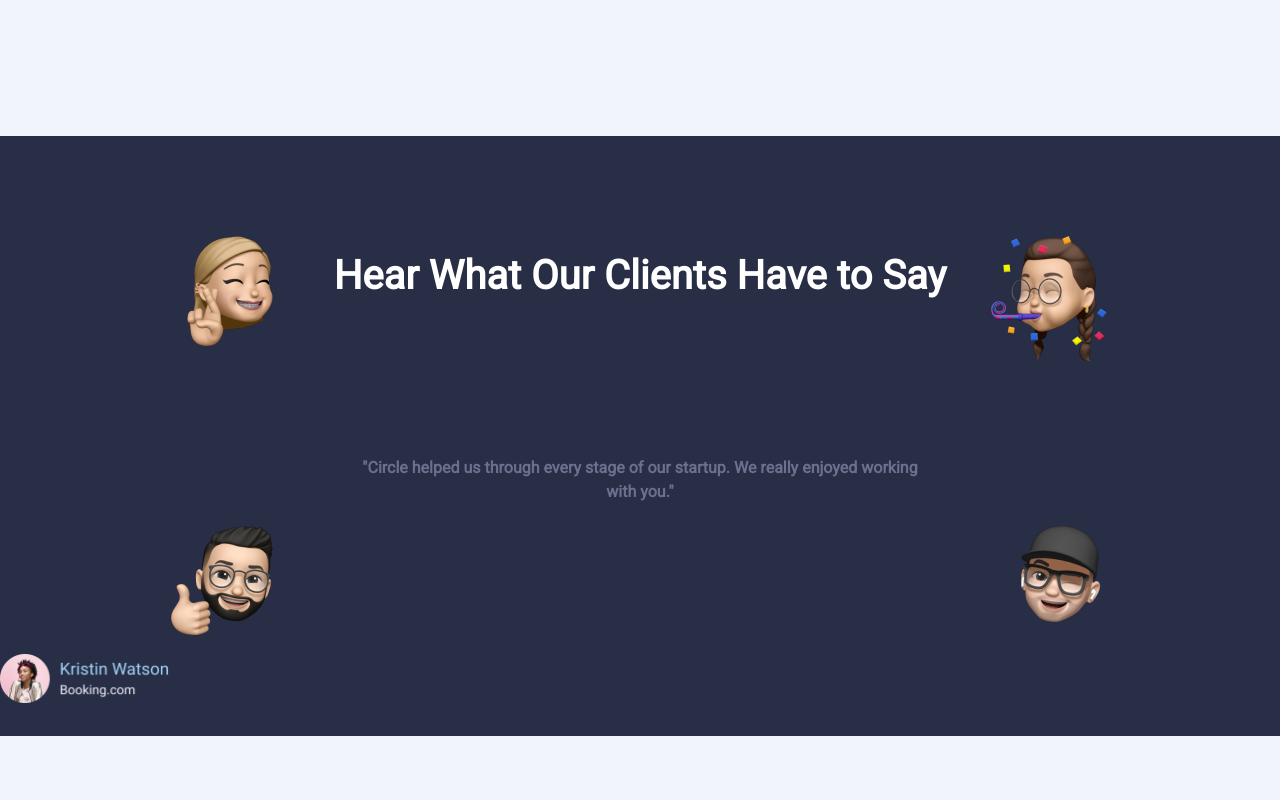
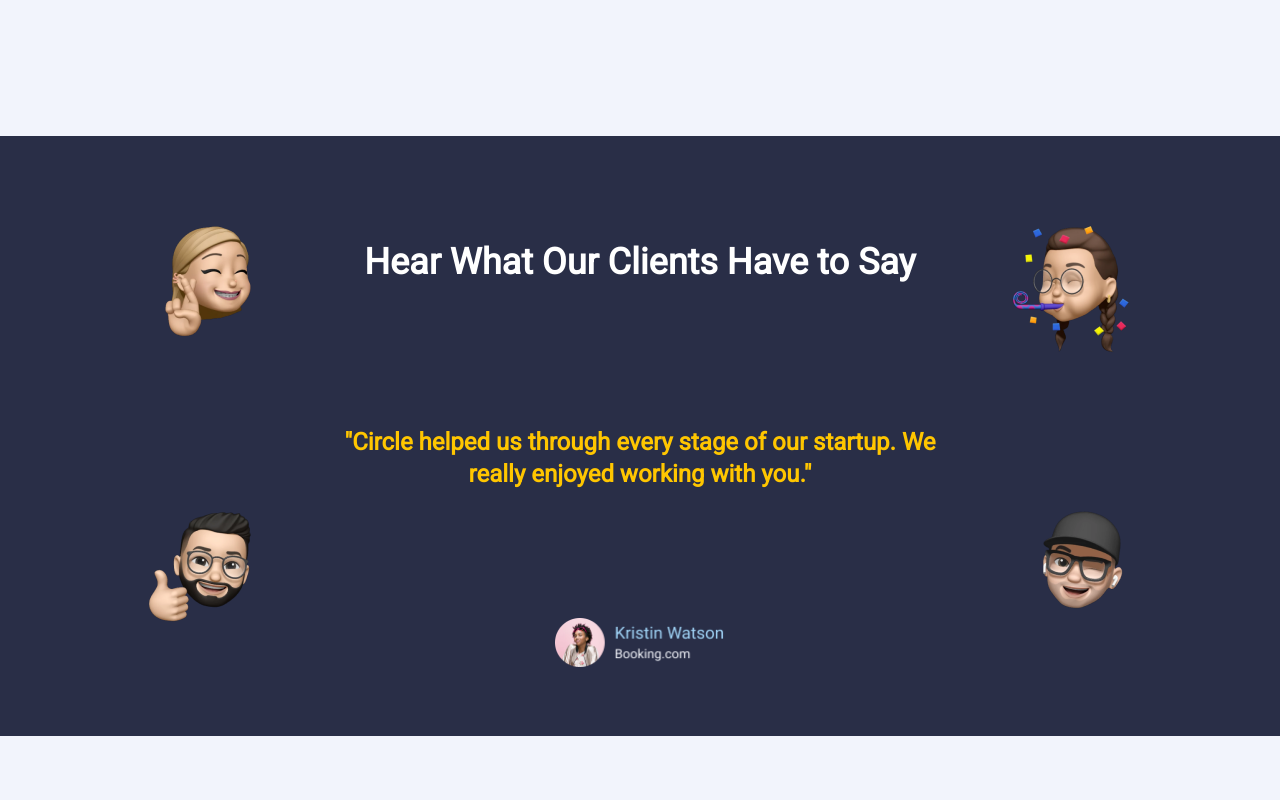
Before and after one commit to Adrilopmar/mid-term-Iron-Hack, a plain HTML site: page index.html in a window 1280 px wide. Shown: the part 1720-2520 px from the top of the page. Drawn offline with nearby package versions, Linux system fonts and the light colour scheme.

Commit message:
dark client section done w/ tailwind

```diff
--- a/index.html
+++ b/index.html
@@ -110,16 +110,16 @@
 
     </section>
     <!--              ------------Client opinion section                 -->
-    <section class="clients-section">
+    <section class="clients-section w-full">
       <div class="sticker-face happyGirl1">
         <img src="/assets/img/Kim.png" alt="happyGirl1" />
       </div>
       <div class="sticker-face happyGirl2">
         <img src="/assets/img/Angela.png" alt="happyGirl2" />
       </div>
-      <h3 class="client-title">Hear What Our Clients Have to Say</h3>
-      <div class="client-text">
-        <p>
+      <h3 class="client-title text-center text-4xl font-bold mt-24 mb-36">Hear What Our Clients Have to Say</h3>
+      <div class=" text-center justify-center w-full flex">
+        <p  class="text-2xl w-1/2 client-text font-bold">
           "Circle helped us through every stage of our startup. We really
           enjoyed working with you."
         </p>
@@ -131,7 +131,7 @@
         <img src="/assets/img/Ed.png" alt="happyBoy2" />
       </div>
       <div>
-        <div class="BookingGirl">
+        <div class="BookingGirl justify-center flex mt-32">
           <img src="/assets/img/Client's Information.png" alt="BookingGirl" />
         </div>
       </div>
--- a/styles/styles.css
+++ b/styles/styles.css
@@ -5,7 +5,10 @@
     --main-title: #292e47;
     --standard-text: #6b708d;
     --standard-link: #072ac8;
-    --white-link:#fff;
+    --light-bg:#fff;
+    --light-text:#fff;
+    --dark-bg:#292e47;
+    --golden-text:#ffc600;
 }
 
 
@@ -56,7 +59,7 @@ font-size: 1rem;
 }
 .contact-btn{
     padding: 1rem 2rem;
-    color: var(--white-link);
+    color: var(--light-text);
     background-color:var(--standard-link) ;
 }
 /* --------------------------------------------- nav pseudo selectors*/
@@ -80,7 +83,7 @@ font-size: 1rem;
 .main-title{
     /* font-size: 60px;
     font-weight: bolder; */
-    color: var(  --main-title)  ;
+    color: var(--main-title)  ;
     line-height: 1.2;
     font-weight: bolder;
 
@@ -123,7 +126,7 @@ font-size: 1rem;
     width: 340px;
 } */
 .card{
-    background: #fff;
+    background:var(--light-bg);
 
 }
 .card-info{
@@ -148,10 +151,10 @@ font-size: 1rem;
 }
 /* --------------------------------------- client opinion section */
 .clients-section{
-    background: #292e47;
+    background: var(--dark-bg);
     padding: 10px 0;
     height: 600px;
-    width: 100%;
+    /* width: 100%; */
     margin: 200px 0;
 }
 .sticker-face{
@@ -161,44 +164,43 @@ font-size: 1rem;
     height: 150px;
     position: absolute;
 }
-.client-title{
-    color: #fff;
-    text-align: center;
+ .client-title{
+    color: var(--light-text);
+    /* text-align: center;
     margin-top: 100px;
     font-size: 40px;
-    font-weight: bold;
+    font-weight: bold;*/
 }
+
 .client-text{
-    color: #ffc600;
-    font-size: 24px;
+    color:var(--golden-text) ;
+    /* font-size: 24px;
     font-weight: bold;
     text-align:center ;
     width: 560px;
-    margin: 150px auto;
+    margin: 150px auto; */
 }
+/*
 .BookingGirl{
     text-align: center;
-}
+} */
 .BookingGirl>img{
     width: 170px;
-
 }
 /* --------------------------------------------- relatives icons faces*/
 .happyGirl1 img{
-    left:150px;
-    top: 70px;
+    left:10%;
+    top: 60px;
 }
 .happyGirl2 img{
-    right: 150px;
-    top:70px;
+   right: 10%;
+   top: 60px;
 }
 .happyBoy1 img{
-    bottom:0;
-    left:150px;
+    left:10%;
 }
 .happyBoy2 img{
-    bottom:0px;
-    right: 150px;
+    right: 10%;
 }
 /* -----------------------------------Services section styles */
 .services-section img{
```
